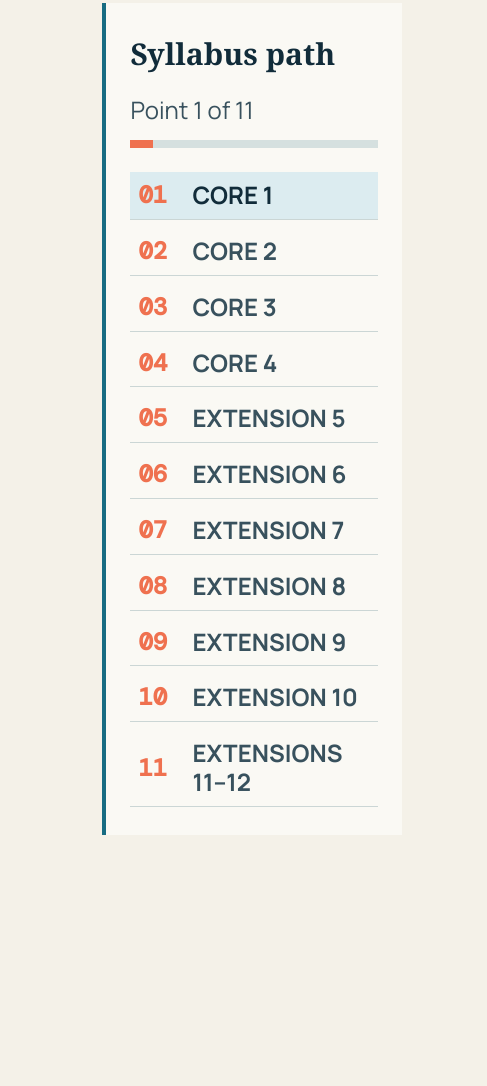
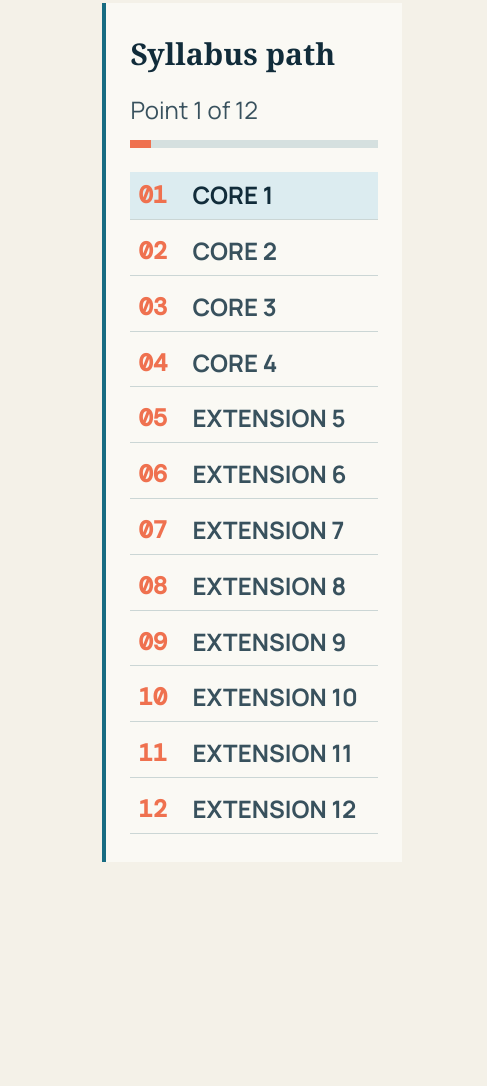
Before and after one commit to biology-JH/Chromosomes, a plain HTML site: page public/index.html in a window 1280 px wide. Shown: the part 840-1926 px from the top of the page, 0-487 px from the left. Drawn offline with nearby package versions, Linux system fonts and the light colour scheme.

Commit message:
Complete biology syllabus lesson and imagery updates

```diff
--- a/public/app.js
+++ b/public/app.js
@@ -56,7 +56,7 @@ const lessons = [
   },
   {
     id: "extension-6", number: "EXTENSION 6", title: "Protein shape",
-    text: "Amino acid order affects how a protein folds into a specific 3D shape. Shape determines how the protein works, including an enzyme’s active site.",
+    text: "Different amino-acid sequences give protein molecules different shapes. Shape determines function, including the shape of an enzyme’s active site.",
     images: [
       { src: "/manus-storage/image-21-1_d71bbdd5.png", alt: "A linear sequence of amino acids", caption: "First, the amino acids are in a particular order." },
       { src: "/manus-storage/image-21-2_760a90c5.png", alt: "Folded protein showing its active site", caption: "Then the chain folds into a specific shape." }
@@ -68,29 +68,35 @@ const lessons = [
   },
   {
     id: "extension-7", number: "EXTENSION 7", title: "Proteins and cell function",
-    text: "Proteins have different roles: enzymes control cell reactions, membrane carriers move substances, and receptors bind neurotransmitters.",
-    images: [],
+    text: "DNA controls cell function by controlling protein production. Enzymes control cell reactions, membrane carriers move substances, and receptors bind neurotransmitters.",
+    images: [
+      { src: "/manus-storage/image-22-1_e3d17320.png", alt: "Enzyme protein illustration", caption: "Enzymes control cell reactions.", icon: true },
+      { src: "/manus-storage/image-22-2_6e5a303d.png", alt: "Membrane carrier protein illustration", caption: "Carriers move substances across membranes.", icon: true },
+      { src: "/manus-storage/image-22-3_8ede6de2.png", alt: "Neurotransmitter receptor illustration", caption: "Receptors bind neurotransmitters.", icon: true }
+    ],
     questions: [
-      { q: "Name one role of an enzyme. What does a membrane carrier do?", a: "Enzymes control cell reactions; carriers move substances across membranes." },
-      { q: "What binds a neurotransmitter at a synapse?", a: "A neurotransmitter receptor protein." }
+      { q: "How does DNA control cell function?", a: "By controlling the production of proteins." },
+      { q: "Name three protein roles in cells.", a: "Enzymes control reactions; carriers move substances across membranes; receptors bind neurotransmitters." }
     ]
   },
   {
     id: "extension-8", number: "EXTENSION 8", title: "Protein synthesis",
-    text: "The gene stays in the nucleus. A single-stranded mRNA copy moves to a ribosome in the cytoplasm, where the amino acids are joined into a protein. Detailed transcription and translation are not required.",
+    text: "The gene stays in the nucleus. A single-stranded mRNA copy is made there, moves to the cytoplasm and passes through a ribosome. Its base sequence determines amino-acid order, and the ribosome joins them into a protein. Detailed transcription and translation are not required.",
     images: [
-      { src: "/manus-storage/image-2-1_99437f00.png", alt: "Sequence from DNA gene to mRNA, ribosome, and protein", caption: "The path from gene to protein." },
+      { src: "/manus-storage/image-2-1_99437f00.png", alt: "Sequence from DNA gene to mRNA, ribosome, and protein", caption: "The path from gene to protein.", featured: true },
       { src: "/manus-storage/image-23-1_d29643ba.png", alt: "mRNA copy leaving the nucleus through a nuclear pore", caption: "mRNA carries a gene copy out of the nucleus." },
+      { src: "/manus-storage/image-24-1_1453f349.png", alt: "Single-stranded mRNA showing its base sequence", caption: "The mRNA base sequence determines amino-acid order." },
       { src: "/manus-storage/image-25-1_08a02a78.png", alt: "Ribosome joining amino acids to make a protein", caption: "A ribosome joins amino acids into a protein." }
     ],
     questions: [
-      { q: "What leaves the nucleus and carries a copy of one gene?", a: "mRNA." },
-      { q: "Where are amino acids joined into a protein?", a: "At a ribosome in the cytoplasm." }
+      { q: "Where is mRNA made, and what does it copy?", a: "In the nucleus; it is a copy of one gene." },
+      { q: "What determines the amino-acid sequence in the protein?", a: "The base sequence of the mRNA." },
+      { q: "Where does mRNA pass, and where are amino acids assembled?", a: "mRNA passes through a ribosome, where amino acids are joined into a protein." }
     ]
   },
   {
     id: "extension-9", number: "EXTENSION 9", title: "Gene expression",
-    text: "Most body cells contain the same genes, but express only the genes they need. Beta cells express insulin, red-cell precursors express haemoglobin, and skin cells express keratin.",
+    text: "Most body cells contain the same genes, but many are not expressed because each cell makes only the proteins it needs. Beta cells make insulin, red-cell precursors make haemoglobin, and skin cells make keratin.",
     images: [
       { src: "/manus-storage/image-29-1_86520cbc.png", alt: "Different cell types expressing different genes", caption: "Different cells make different proteins from shared genetic information." }
     ],
@@ -112,15 +118,25 @@ const lessons = [
     ]
   },
   {
-    id: "extension-11-12", number: "EXTENSIONS 11–12", title: "Diploid nuclei",
-    text: "A diploid nucleus contains two sets of chromosomes. Human body cells have 46 chromosomes arranged in 23 pairs.",
+    id: "extension-11", number: "EXTENSION 11", title: "Diploid nuclei",
+    text: "A diploid nucleus contains two sets of chromosomes.",
     images: [
-      { src: "/manus-storage/image-11-1_66c4a9d6.png", alt: "Diploid nucleus with paired chromosomes", caption: "Two sets form pairs." },
-      { src: "/manus-storage/image-9-1_1f6a6559.jpg", alt: "Human chromosome karyotype", caption: "Humans have 23 pairs: 46 chromosomes." }
+      { src: "/manus-storage/image-11-1_66c4a9d6.png", alt: "Diploid nucleus with paired chromosomes", caption: "A diploid nucleus has two chromosome sets." }
     ],
     questions: [
-      { q: "What does diploid mean?", a: "Having two sets of chromosomes." },
-      { q: "How many chromosomes are in a human diploid nucleus?", a: "46 chromosomes, arranged in 23 pairs." }
+      { q: "What does diploid mean?", a: "A nucleus containing two sets of chromosomes." },
+      { q: "How does diploid differ from haploid?", a: "Diploid has two sets; haploid has one set." }
+    ]
+  },
+  {
+    id: "extension-12", number: "EXTENSION 12", title: "Chromosome pairs in humans",
+    text: "A diploid cell has a pair of each type of chromosome. Human diploid cells have 23 pairs (46 chromosomes).",
+    images: [
+      { src: "/manus-storage/image-9-1_1f6a6559.jpg", alt: "Human chromosome karyotype", caption: "The human diploid number is 23 pairs." }
+    ],
+    questions: [
+      { q: "How many copies of each chromosome type are in a diploid cell?", a: "Two, forming a pair." },
+      { q: "How many chromosome pairs are in a human diploid cell?", a: "23 pairs, or 46 chromosomes." }
     ]
   }
 ];
@@ -132,7 +148,7 @@ const progressFill = document.querySelector("#progress-fill");
 
 function renderImage(image, index, total) {
   const figure = document.createElement("figure");
-  figure.className = "artwork";
+  figure.className = image.featured ? "artwork artwork-featured" : image.icon ? "artwork artwork-icon" : "artwork";
   const trigger = document.createElement("button");
   trigger.className = "image-trigger";
   trigger.type = "button";
@@ -222,6 +238,8 @@ function renderLesson(lesson, index) {
 lessons.forEach(renderLesson);
 const finalSection = document.querySelector(".lesson-footer");
 finalSection.id = "lesson-finish";
+const initialAnchor = document.getElementById(decodeURIComponent(window.location.hash.slice(1)));
+if (initialAnchor) requestAnimationFrame(() => initialAnchor.scrollIntoView({ block: "start" }));
 
 const navLinks = [...document.querySelectorAll(".lesson-nav-link")];
 const observer = new IntersectionObserver((entries) => {
--- a/public/index.html
+++ b/public/index.html
@@ -25,7 +25,7 @@
           <h1 id="hero-title">From DNA<br /><span>to living cells.</span></h1>
           <p class="hero-intro">Follow the syllabus from chromosome structure to protein synthesis and gene expression.</p>
           <a class="start-button" href="#point-core-1">Start with Core 1 <span aria-hidden="true">↓</span></a>
-          <p class="hero-meta">11 syllabus entries · 22 review questions</p>
+          <p class="hero-meta">12 syllabus points · 25 review questions</p>
         </div>
         <figure class="hero-figure">
           <button class="image-trigger" type="button" aria-label="View the cell nucleus image larger">
@@ -39,7 +39,7 @@
       <div class="learning-layout">
         <aside class="lesson-rail" aria-label="Syllabus navigation">
           <div class="rail-heading">Syllabus path</div>
-          <div class="progress-copy" id="progress-copy">Point 1 of 11</div>
+          <div class="progress-copy" id="progress-copy">Point 1 of 12</div>
           <div class="progress-track" aria-hidden="true"><span id="progress-fill"></span></div>
           <nav id="lesson-nav" class="lesson-nav"></nav>
         </aside>
@@ -54,6 +54,7 @@
             <p class="eyebrow">LESSON COMPLETE</p>
             <h2>Genes guide proteins.<br /><span>Proteins help cells work.</span></h2>
             <a class="footer-link" href="#top">Return to the beginning <span aria-hidden="true">↑</span></a>
+            <p class="syllabus-source">Checked against Cambridge IGCSE Biology 0610, section 17.1. <a href="https://www.cambridgeinternational.org/Images/764324-2029-syllabus.pdf" target="_blank" rel="noopener">Open the official 2029 syllabus PDF.</a></p>
           </footer>
         </div>
       </div>
--- a/public/styles.css
+++ b/public/styles.css
@@ -60,12 +60,12 @@ figcaption { margin-top: 18px; color: var(--ink-soft); font-size: 24px; line-hei
 .hero-stamp { position: absolute; right: 3vw; bottom: 26px; display: flex; flex-direction: column; align-items: flex-end; color: rgba(17,44,58,.16); font-family: var(--mono); font-size: 24px; }
 .hero-stamp span:first-child { font-size: 48px; line-height: 1; }
 .learning-layout { display: grid; grid-template-columns: 300px minmax(0, 1fr); gap: clamp(36px, 7vw, 112px); padding: 72px clamp(24px, 8vw, 128px) 110px; max-width: 1800px; margin: auto; }
-.lesson-rail { align-self: start; position: sticky; top: 26px; padding: 28px 24px; border-left: 4px solid var(--blue); background: rgba(255,255,255,.54); }
+.lesson-rail { align-self: start; position: sticky; top: 26px; padding: 28px 24px; border-left: 4px solid var(--blue); background: rgba(255,255,255,.54); min-width: 0; max-width: 100%; }
 .rail-heading { margin-bottom: 14px; font-family: var(--serif); font-size: 30px; font-weight: 700; }
 .progress-copy { font-size: 24px; color: var(--ink-soft); }
 .progress-track { height: 8px; margin: 12px 0 24px; overflow: hidden; background: #d5e0df; }
 .progress-track span { display: block; width: 9%; height: 100%; background: var(--coral); transition: width .3s ease; }
-.lesson-nav { display: grid; gap: 8px; }
+.lesson-nav { display: grid; gap: 8px; min-width: 0; width: 100%; max-width: 100%; }
 .lesson-nav-link { display: flex; align-items: center; gap: 12px; padding: 9px 8px; border-bottom: 1px solid var(--line); color: var(--ink-soft); text-decoration: none; font-size: 24px; font-weight: 700; line-height: 1.2; }
 .lesson-nav-link:hover, .lesson-nav-link.is-active { background: var(--blue-soft); color: var(--ink); }
 .nav-index { min-width: 42px; color: var(--coral); font-family: var(--mono); font-size: 24px; }
@@ -81,11 +81,20 @@ figcaption { margin-top: 18px; color: var(--ink-soft); font-size: 24px; line-hei
 .artwork-grid { display: grid; grid-template-columns: minmax(0, 1fr); gap: 28px; margin: 34px 0 42px; }
 .artwork-count-2 { grid-template-columns: repeat(2, minmax(0, 1fr)); }
 .artwork-count-3 { grid-template-columns: repeat(2, minmax(0, 1fr)); }
+.artwork-count-4 { grid-template-columns: repeat(2, minmax(0, 1fr)); }
 .artwork { margin: 0; min-width: 0; }
 .artwork .image-trigger { padding: 16px; background: white; box-shadow: 10px 10px 0 rgba(23,108,130,.11); }
 .artwork .image-trigger img { width: 100%; max-height: 470px; object-fit: contain; }
 .artwork-count-2 .image-trigger img { min-height: 280px; }
 .artwork-count-3 .image-trigger img { max-height: 360px; }
+.artwork-featured { grid-column: 1 / -1; }
+.artwork-featured .image-trigger img { max-height: 620px; }
+.artwork-icon .image-trigger img { width: 144px; height: 144px; max-height: 144px; margin-inline: auto; object-fit: contain; }
+.lesson-card#point-extension-7 .artwork-count-3 { grid-template-columns: repeat(3, minmax(0, 1fr)); }
+#point-extension-10 .artwork-count-2 { grid-template-columns: minmax(0, .7fr) minmax(0, 1.3fr); }
+#point-extension-10 .artwork:nth-child(2) .image-trigger img { min-height: 0; max-height: 620px; }
+#point-extension-11 .artwork .image-trigger img,
+#point-extension-12 .artwork .image-trigger img { max-height: 700px; }
 .review-block { margin-top: 38px; padding: 28px; background: var(--blue-soft); border-left: 5px solid var(--blue); }
 .review-block h3 { margin: 0 0 20px; color: var(--ink); font-family: var(--serif); font-size: 30px; line-height: 1.2; }
 .questions { display: grid; gap: 14px; }
@@ -99,6 +108,8 @@ figcaption { margin-top: 18px; color: var(--ink-soft); font-size: 24px; line-hei
 .lesson-footer h2 { margin-bottom: 30px; }
 .lesson-footer h2 span { color: #83c5d0; font-style: italic; }
 .footer-link { background: transparent; border-color: var(--paper-light); color: var(--paper-light); }
+.syllabus-source { margin: 28px 0 0; color: #d3e7e9; font-size: 24px; line-height: 1.5; }
+.syllabus-source a { color: #ffffff; text-decoration-thickness: 2px; text-underline-offset: 4px; }
 .image-viewer { width: min(95vw, 1400px); max-width: none; max-height: 92vh; padding: 24px; border: 0; background: var(--paper-light); }
 .image-viewer::backdrop { background: rgba(7,24,33,.84); }
 .viewer-bar { display: flex; align-items: center; justify-content: space-between; gap: 24px; margin-bottom: 18px; }
@@ -127,7 +138,10 @@ figcaption { margin-top: 18px; color: var(--ink-soft); font-size: 24px; line-hei
   .lesson-card { margin-bottom: 58px; padding: 26px 0 32px; }
   .lesson-copy { font-size: 24px; }
   .artwork-count-2, .artwork-count-3 { grid-template-columns: 1fr; }
+  .artwork-count-4 { grid-template-columns: 1fr; }
+  #point-extension-10 .artwork-count-2 { grid-template-columns: 1fr; }
   .artwork-count-2 .image-trigger img { min-height: 0; }
+  .lesson-card#point-extension-7 .artwork-count-3 { grid-template-columns: 1fr; }
   .review-block { padding: 20px; }
   .lesson-footer { padding: 30px 24px; }
   .next-lesson { min-width: 0; width: 100%; }
```
Also changed, not shown: 1 other file.
